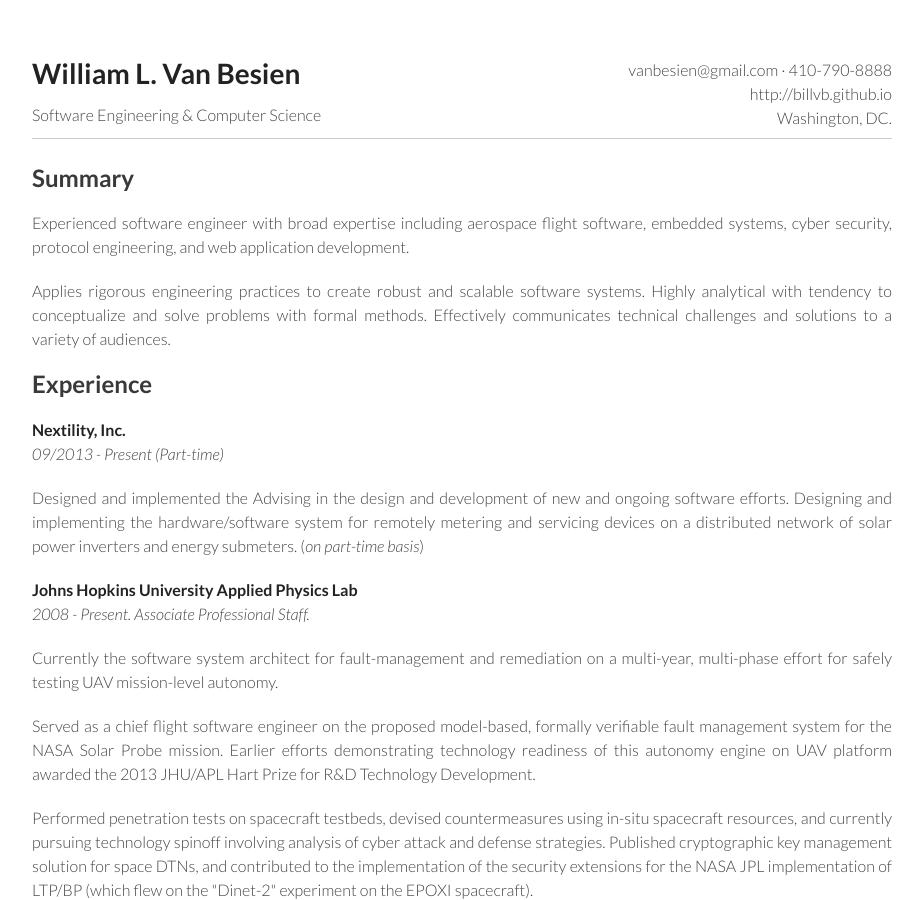
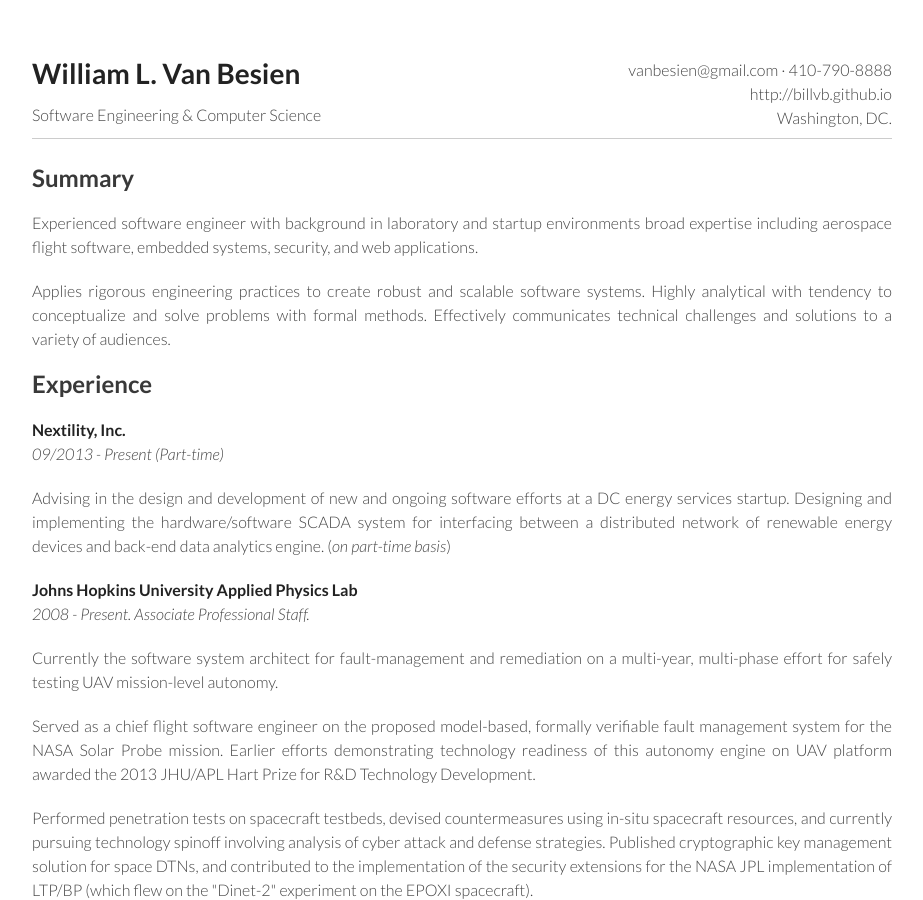
Before and after one commit to billvb/billvb.github.io, a Jekyll site: the page built from resume/resume.md, in a window 1280 px wide and 900 px high. Shown: the whole window, without its empty margins (178-1101 px from the left). Built offline with Jekyll 4.4.1, drawn with Linux system fonts in a browser that asks for light colours.

Commit message:
Changes to leading paragraph of resume

```diff
--- a/_includes/resume.html
+++ b/_includes/resume.html
@@ -13,7 +13,8 @@ Washington, DC.</p>
 </div>
 <div class="resume_section_body">
 <p>
-Experienced software engineer with broad expertise including aerospace flight software, embedded systems, cyber security, protocol engineering, and web application development.
+Experienced software engineer with background in laboratory and startup environments
+broad expertise including aerospace flight software, embedded systems, security, and web applications.
 </p>
 
 <p>
@@ -35,9 +36,8 @@ Effectively communicates technical challenges and solutions to a variety of audi
 <em>09/2013 - Present (Part-time)</em>
 </p>
 <p>
-Designed and implemented the
-Advising in the design and development of new and ongoing software efforts.
-Designing and implementing the hardware/software system for remotely metering and servicing devices on a distributed network of solar power inverters and energy submeters.
+Advising in the design and development of new and ongoing software efforts at a DC energy services startup.
+Designing and implementing the hardware/software SCADA system for interfacing between a distributed network of renewable energy devices and back-end data analytics engine.
 (<em>on part-time basis</em>)
 </p>
 
```
